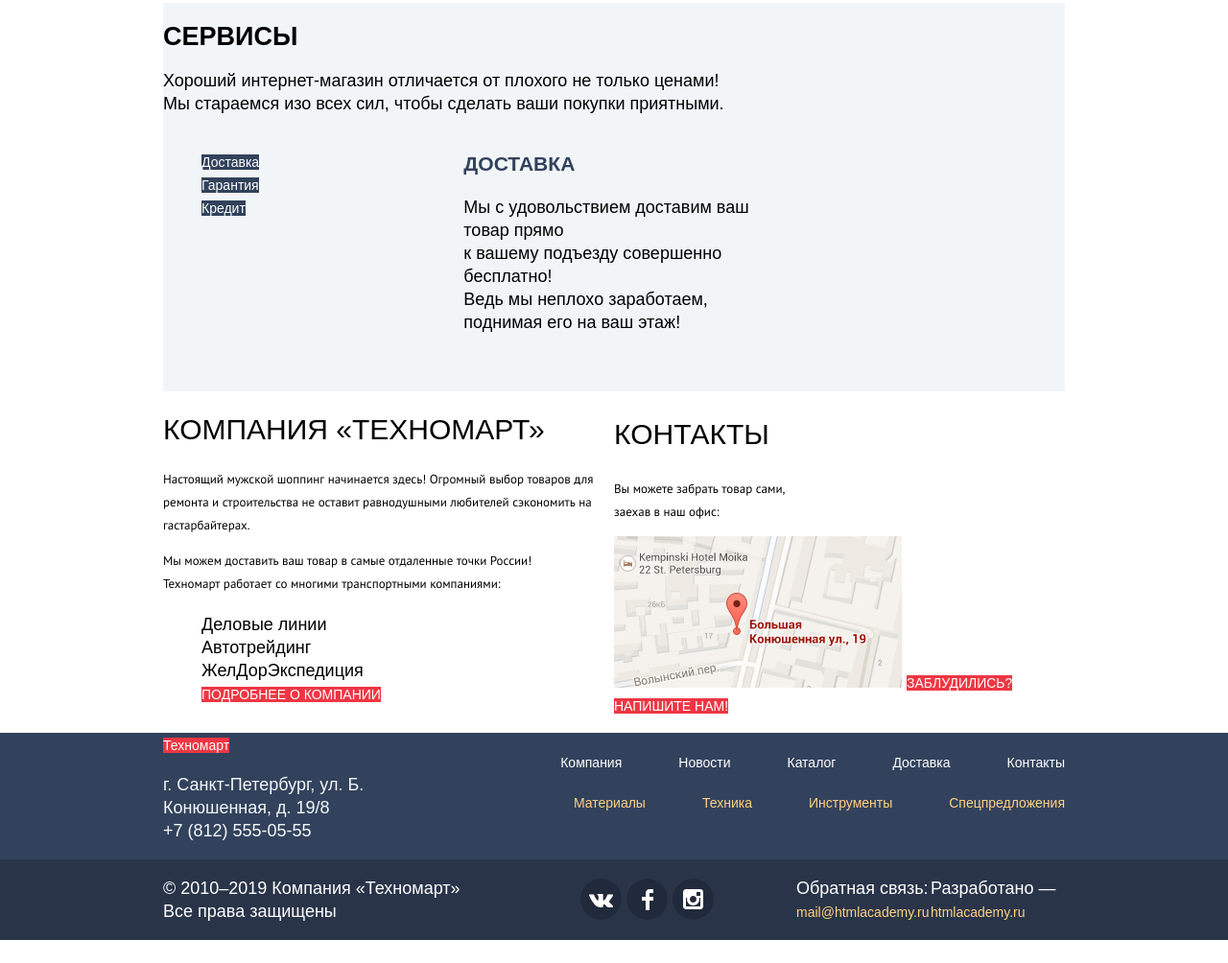
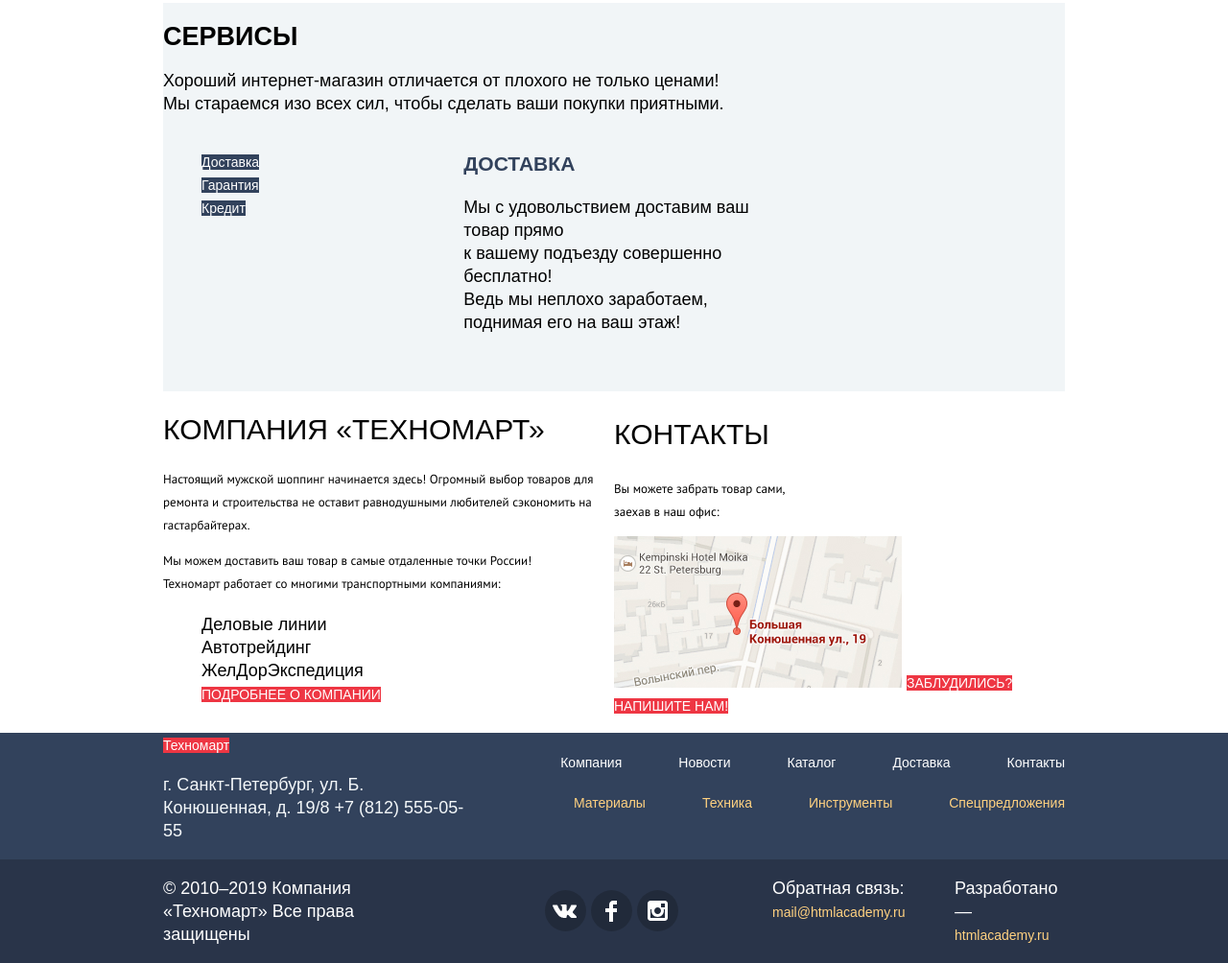
Before and after one commit to Kasat7/1281279-technomart-29, a plain HTML site: page index.html in a window 1280 px wide. Shown: the part 1887-2891 px from the top of the page at 96% size. Before the commit the page ends 2867 px from the top, so only its background shows below. Drawn offline with Linux system fonts and the light colour scheme; a web font is replaced by a local one.

Commit message:
Исправление: сетка на флексах для главной страницы

```diff
--- a/css/style.css
+++ b/css/style.css
@@ -610,6 +610,11 @@ a {
 
 .footer-contacts {
     color: var(--footer-contacts);
+    width: 325px;
+}
+
+.company-rights {
+    width: 260px;
 }
 
 .footer-bottom {
@@ -796,17 +801,19 @@ a {
     box-sizing: border-box;
 }
 
-.popular-manufacturers li {
+.popular-manufacturers a {
+    width: 100%;
+    height: 100%;
     display: flex;
     justify-content: center;
     align-items: center;
 }
 
-.popular-manufacturers li:hover {
+.popular-manufacturers a:hover {
     box-shadow: var(--popular-manufacturers-box-shadow);
 }
 
-.popular-manufacturers li:active {
+.popular-manufacturers a:active {
     opacity: 0.3;
 }
 
@@ -888,41 +895,30 @@ a {
     gap: 20px;
 }
 
-.footer-social li {
-    display: inline-block;
-    background: var(--social-blue);
+.footer-social ul {
+    display: grid;
+    grid-template-columns: 44px 44px 44px;
+    gap: 4px;
+}
+
+.social {
+    display: flex;
+    justify-content: center;
+    align-items: center;
     width: 43px;
     height: 43px;
+    line-height: 43px;
     border-radius: 50%;
-    text-align: center;
-    vertical-align: middle;
+    background: var(--social-blue);
 }
 
-.social svg {
-    margin-top: 11px;
-}
-
-.vk svg {
-    margin-top: 15px;
-}
-
-.footer-social li:hover,
-.footer-social li:active {
+.social:hover,
+.social:active {
     background: var(--social-red);
 }
 
 .footer-feedback {
-    display: inline;
+    display: grid;
+    grid-template-columns: 140px 115px;
+    gap: 50px;
 }
-
-.feedback {
-    float: left;
-    width: 140px;
-    margin: 0
-}
-
-.design-copyright {
-    float: right;
-    margin: 0;
-    width: 140px;
-}
--- a/index.html
+++ b/index.html
@@ -259,7 +259,7 @@
       <div class="footer-top">
         <div class="footer-contacts">
           <a class="logo" href="#">Техномарт</a>
-          <p>г. Санкт-Петербург, ул. Б. Конюшенная, д. 19/8<br>
+          <p>г. Санкт-Петербург, ул. Б. Конюшенная, д. 19/8
             +7 (812) 555-05-55</p>
         </div>
         <div class="footer-list-menu">
@@ -285,14 +285,13 @@
     <section class="footer-connection">
       <div class="footer-bottom">
         <div class="company-rights">
-          <p>© 2010–2019 Компания «Техномарт»<br>
-            Все права защищены</p>
+          <p>© 2010–2019 Компания «Техномарт» Все права защищены</p>
         </div>
         <div class="footer-social">
           <ul>
             <li>
               <a class="social vk" href="#">
-                <svg class="social-svg" width="26" height="15" viewBox="0 0 26 15" fill="none" xmlns="http://www.w3.org/2000/svg">
+                <svg width="26" height="15" viewBox="0 0 26 15" fill="none" xmlns="http://www.w3.org/2000/svg">
                   <path
                     d="M15.5403 11.7281C16.4609 11.4384 17.6396 13.6406 18.8943 14.4834C19.8361 15.1219 20.5573 14.9841 20.5573 14.9841L23.9017 14.9372C23.9017 14.9372 25.6495 14.8322 24.8233 13.4803C24.7549 13.3678 24.3389 12.4781 22.334 10.6472C20.2376 8.73186 20.5217 9.04218 23.0456 5.73093C24.5835 3.71249 25.1988 2.47968 25.0062 1.95468C24.8213 1.44936 23.6918 1.58061 23.6918 1.58061L19.9237 1.60593C19.5568 1.60686 19.2458 1.71749 19.1042 2.08874C19.1013 2.09249 18.5062 3.65061 17.7127 4.9753C16.0362 7.77749 15.367 7.92655 15.0896 7.75124C14.4531 7.3453 14.6139 6.1228 14.6139 5.25374C14.6139 2.5378 15.0299 1.4053 13.7993 1.1128C13.3881 1.0153 13.0876 0.951552 12.039 0.942177C10.6985 0.922489 9.5603 0.942177 8.91511 1.25061C8.4866 1.45968 8.15822 1.91811 8.35756 1.94436C8.60793 1.97718 9.16934 2.09436 9.46978 2.49374C9.85593 3.01124 9.84437 4.17093 9.84437 4.17093C9.84437 4.17093 10.0649 7.36874 9.32437 7.7653C8.81593 8.03718 8.12067 7.48218 6.62519 4.9378C5.86156 3.63655 5.28474 2.19843 5.28474 2.19843C5.28474 2.19843 5.17304 1.93124 4.97082 1.78499C4.73008 1.61155 4.39304 1.55624 4.39304 1.55624L0.816594 1.57874C0.816594 1.57874 0.279261 1.59374 0.0818532 1.82436C-0.0934061 2.02874 0.0674088 2.45061 0.0674088 2.45061C0.0674088 2.45061 2.86867 8.90155 6.04067 12.1509C8.94882 15.1341 12.2537 14.9362 12.2537 14.9362H13.7511C13.7511 14.9362 14.2027 14.8856 14.4339 14.6437C14.6496 14.4187 14.6399 13.9959 14.6399 13.9959C14.6399 13.9959 14.6101 12.0187 15.5403 11.7281Z"
                     fill="white" />
@@ -318,10 +317,10 @@
           </ul>
         </div>
         <div class="footer-feedback">
-          <p class="feedback">Обратная связь:<br>
+          <p class="feedback">Обратная связь:
             <a class="mail" href="mailto:mail@htmlacademy.ru">mail@htmlacademy.ru</a>
           </p>
-          <p class="design-copyright">Разработано —<br>
+          <p class="design-copyright">Разработано —
             <a class="website" href="https://htmlacademy.ru/intensive/htmlcss">htmlacademy.ru</a>
           </p>
         </div>
```
Also changed, not shown: catalog.html (+4 -5 lines).
